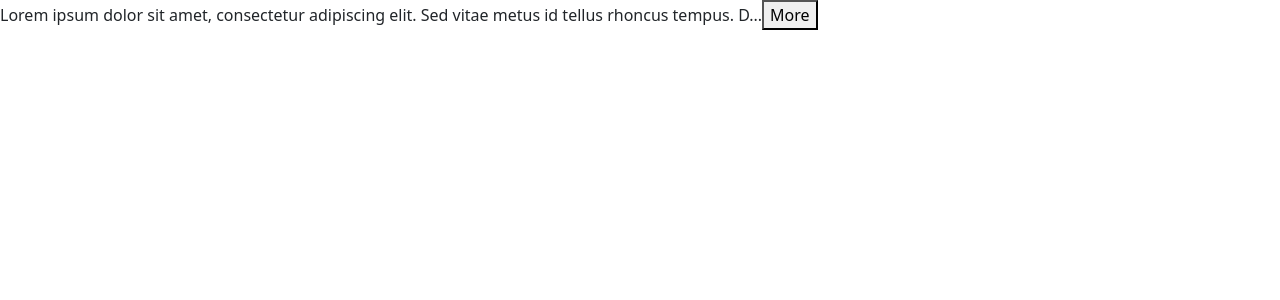
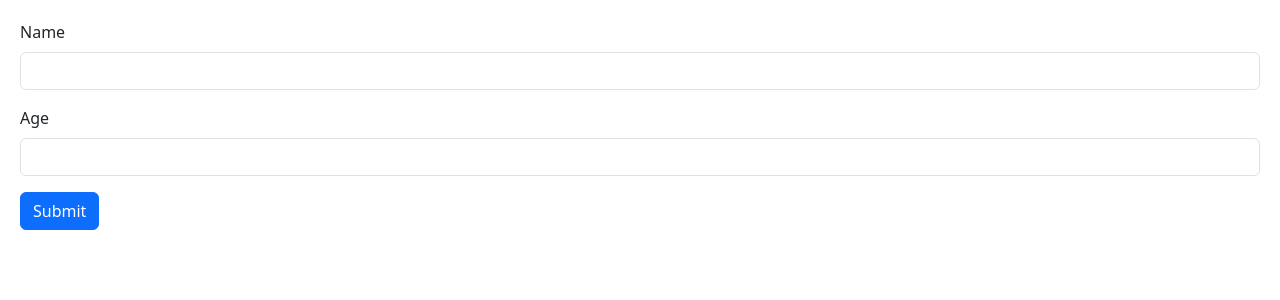
Before and after one commit to Kudoo39/react-app-v2, a React (Vite) app: page / in a window 1280 px wide. Shown: the top 300 px of the page. Built offline with nearby package versions, Linux system fonts and the light colour scheme.

Commit message:
First step building a Form

```diff
--- a/src/App.tsx
+++ b/src/App.tsx
@@ -1,17 +1,8 @@
 import React from "react";
-import ExpandableText from "./components/ExpandableText";
+import Form from "./components/Form";
 
 const App = () => {
-  const longContent =
-    "Lorem ipsum dolor sit amet, consectetur adipiscing elit. Sed vitae metus id tellus rhoncus tempus. Donec quis orci a massa tristique auctor et a ex. Duis hendrerit odio nec tellus rhoncus, eu tempor arcu tristique. Vestibulum nec quam turpis. Sed vel mi sed nisl fermentum gravida. Nunc tincidunt lectus nec neque faucibus, ut pharetra eros cursus. Duis eu consequat justo, eget consectetur metus.";
-
-  return (
-    <>
-      <div>
-        <ExpandableText>{longContent}</ExpandableText>
-      </div>
-    </>
-  );
+  return <Form />;
 };
 
 export default App;
--- /dev/null
+++ b/src/components/Form.tsx
@@ -0,0 +1,25 @@
+import React from "react";
+
+const Form = () => {
+  return (
+    <form>
+      <div className="mb-3">
+        <label htmlFor="" className="form-label">
+          Name
+        </label>
+        <input id="name" type="text" className="form-control" />
+      </div>
+      <div className="mb-3">
+        <label htmlFor="" className="form-label">
+          Age
+        </label>
+        <input id="age" type="number" className="form-control" />
+      </div>
+      <button className="btn btn-primary" type="submit">
+        Submit
+      </button>
+    </form>
+  );
+};
+
+export default Form;
--- a/src/index.css
+++ b/src/index.css
@@ -0,0 +1,3 @@
+body {
+    padding: 20px;
+}
--- a/src/main.tsx
+++ b/src/main.tsx
@@ -2,6 +2,7 @@
 import ReactDOM from "react-dom/client";
 import App from "./App.tsx";
 import "bootstrap/dist/css/bootstrap.css";
+import "./index.css";
 
 ReactDOM.createRoot(document.getElementById("root")!).render(
   <React.StrictMode>
```
